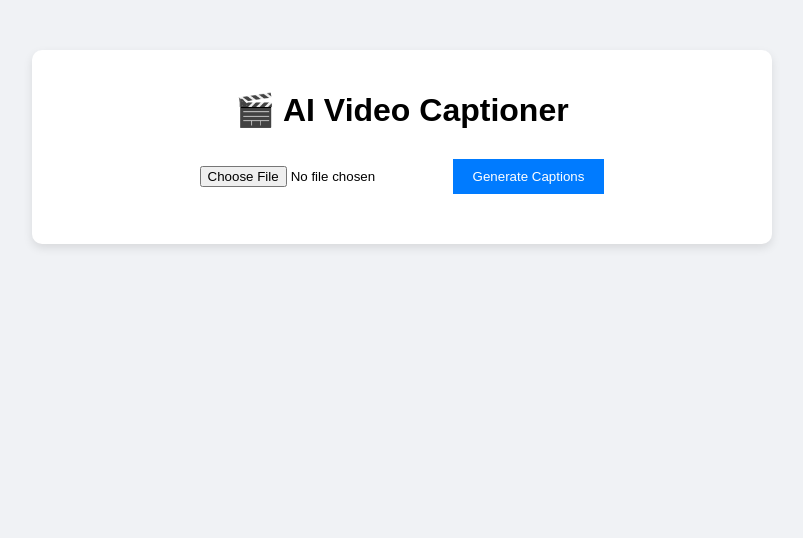
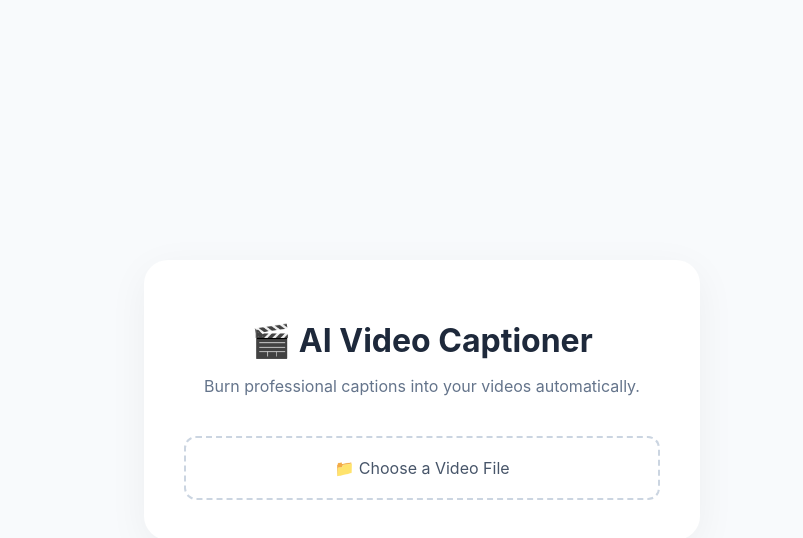
Before and after one commit to agrwl-utkarsh/ai-video-captioner, a React (Create React App) app in the folder frontend/: page / in a window 1280 px wide. Shown: the top 538 px of the page, without its empty margins (238-1041 px from the left). Built offline with nearby package versions, Linux system fonts and the light colour scheme.

Commit message:
Burn captions into video with FFmpeg and refresh the UI.
Replace SRT-only output with captioned MP4 generation via FFmpeg, add backend dependencies, and update the frontend with upload progress, preview, and download.

```diff
--- a/frontend/src/App.css
+++ b/frontend/src/App.css
@@ -1,15 +1,100 @@
-.container {
-  max-width: 700px;
-  margin: 50px auto;
+:root {
+  --primary: #6366f1;
+  --secondary: #4f46e5;
+  --success: #10b981;
+  --bg: #f8fafc;
+}
+
+body {
+  margin: 0;
+  background-color: var(--bg);
+  font-family: 'Inter', sans-serif;
+  display: flex;
+  justify-content: center;
+  align-items: center;
+  min-height: 100vh;
+}
+
+.app-wrapper { width: 100%; max-width: 800px; padding: 20px; }
+
+.glass-card {
+  background: white;
+  padding: 40px;
+  border-radius: 24px;
+  box-shadow: 0 10px 40px rgba(0,0,0,0.05);
   text-align: center;
-  font-family: sans-serif;
+}
+
+h1 { color: #1e293b; margin-bottom: 8px; font-size: 2rem; }
+header p { color: #64748b; margin-bottom: 40px; }
+
+/* File Input */
+.file-input-wrapper label {
+  display: block;
   padding: 20px;
-  background: white;
-  border-radius: 10px;
-  box-shadow: 0 4px 10px rgba(0,0,0,0.1);
+  border: 2px dashed #cbd5e1;
+  border-radius: 12px;
+  cursor: pointer;
+  color: #475569;
+  transition: 0.3s;
 }
-.upload-section { margin: 30px 0; }
-.srt-box { width: 100%; height: 200px; margin-top: 20px; padding: 10px; }
-.btn-primary { background: #007bff; color: white; padding: 10px 20px; border: none; cursor: pointer; }
-.btn-success { background: #28a745; color: white; padding: 10px 20px; border: none; margin-top: 10px; cursor: pointer; }
-body { background-color: #f0f2f5; }
+.file-input-wrapper label:hover { border-color: var(--primary); background: #f5f3ff; }
+#video-upload { display: none; }
+
+/* Buttons */
+button {
+  border: none;
+  border-radius: 12px;
+  font-weight: 600;
+  cursor: pointer;
+  transition: 0.3s;
+}
+
+.btn-generate {
+  background: var(--primary);
+  color: white;
+  padding: 16px 32px;
+  font-size: 1.1rem;
+  margin-top: 20px;
+  width: 100%;
+}
+.btn-generate:hover { background: var(--secondary); transform: translateY(-2px); }
+
+.btn-download {
+  background: var(--success);
+  color: white;
+  padding: 16px 32px;
+  font-size: 1.1rem;
+  flex: 2;
+}
+
+.btn-outline {
+  background: transparent;
+  border: 1px solid #cbd5e1;
+  padding: 16px 20px;
+  flex: 1;
+}
+
+/* Loader */
+.progress-bar {
+  background: #e2e8f0;
+  height: 10px;
+  border-radius: 5px;
+  overflow: hidden;
+  margin-top: 20px;
+}
+.progress-fill {
+  background: var(--primary);
+  height: 100%;
+  transition: width 0.4s ease;
+}
+
+/* Video */
+.video-wrapper {
+  margin: 30px 0;
+  border-radius: 16px;
+  overflow: hidden;
+  box-shadow: 0 4px 20px rgba(0,0,0,0.15);
+}
+
+.actions { display: flex; gap: 15px; margin-top: 20px; }
--- a/frontend/src/App.js
+++ b/frontend/src/App.js
@@ -4,48 +4,115 @@ import './App.css';
 
 function App() {
   const [file, setFile] = useState(null);
-  const [srt, setSrt] = useState("");
+  const [videoUrl, setVideoUrl] = useState("");
   const [loading, setLoading] = useState(false);
+  const [progress, setProgress] = useState(0);
 
-  const uploadVideo = async () => {
+  // 1. Handles file selection
+  const handleFileChange = (e) => {
+    setFile(e.target.files[0]);
+    setVideoUrl(""); // Reset if they pick a new file
+    setProgress(0);
+  };
+
+  // 2. The Generation Process
+  const generateCaptionedVideo = async () => {
     if (!file) return alert("Please select a video file first!");
+
     setLoading(true);
+    setProgress(0);
+
     const formData = new FormData();
     formData.append('video', file);
 
     try {
-      const response = await axios.post('http://localhost:5000/transcribe', formData);
-      setSrt(response.data.srt);
+      const response = await axios.post('http://localhost:5000/transcribe', formData, {
+        onUploadProgress: (progressEvent) => {
+          const percent = Math.round((progressEvent.loaded * 100) / progressEvent.total);
+          // We show up to 90% for upload, the last 10% is AI processing
+          setProgress(percent > 90 ? 90 : percent);
+        },
+      });
+
+      setVideoUrl(response.data.videoUrl);
+      setProgress(100);
     } catch (error) {
       console.error(error);
-      alert("Error: Make sure your Backend terminal is running!");
+      alert("Processing failed. Check if your Backend Terminal is running.");
     } finally {
       setLoading(false);
     }
   };
 
+  // 3. Force Download Logic
+  const handleDownload = async () => {
+    const response = await fetch(videoUrl);
+    const blob = await response.blob();
+    const url = window.URL.createObjectURL(blob);
+    const a = document.createElement('a');
+    a.href = url;
+    a.download = "captioned_video.mp4";
+    document.body.appendChild(a);
+    a.click();
+    window.URL.revokeObjectURL(url);
+  };
+
   return (
-    <div className="container">
-      <h1>🎬 AI Video Captioner</h1>
-      <div className="upload-section">
-        <input type="file" onChange={(e) => setFile(e.target.files[0])} accept="video/*" />
-        <button onClick={uploadVideo} disabled={loading} className="btn-primary">
-          {loading ? "AI is transcribing... please wait" : "Generate Captions"}
-        </button>
+    <div className="app-wrapper">
+      <div className="glass-card">
+        <header>
+          <h1>🎬 AI Video Captioner</h1>
+          <p>Burn professional captions into your videos automatically.</p>
+        </header>
+
+        {/* STEP 1: UPLOAD & GENERATE */}
+        {!loading && !videoUrl && (
+          <div className="upload-zone">
+            <div className="file-input-wrapper">
+              <input type="file" id="video-upload" onChange={handleFileChange} accept="video/*" />
+              <label htmlFor="video-upload">
+                {file ? file.name : "📁 Choose a Video File"}
+              </label>
+            </div>
+            {file && (
+              <button onClick={generateCaptionedVideo} className="btn-generate">
+                ✨ Generate Captioned Video
+              </button>
+            )}
+          </div>
+        )}
+
+        {/* STEP 2: LOADER (0-100%) */}
+        {loading && (
+          <div className="loader-container">
+            <div className="spinner"></div>
+            <p>{progress < 90 ? `Uploading: ${progress}%` : "AI is burning captions... almost done!"}</p>
+            <div className="progress-bar">
+              <div className="progress-fill" style={{ width: `${progress}%` }}></div>
+            </div>
+          </div>
+        )}
+
+        {/* STEP 3: PREVIEW & DOWNLOAD */}
+        {videoUrl && (
+          <div className="result-container">
+            <div className="video-wrapper">
+              <video width="100%" controls key={videoUrl}>
+                <source src={videoUrl} type="video/mp4" />
+              </video>
+            </div>
+
+            <div className="actions">
+              <button onClick={handleDownload} className="btn-download">
+                💾 Download Captioned Video
+              </button>
+              <button onClick={() => {setVideoUrl(""); setFile(null);}} className="btn-outline">
+                🔄 Start New Video
+              </button>
+            </div>
+          </div>
+        )}
       </div>
-      {srt && (
-        <div className="result-section">
-          <textarea value={srt} readOnly className="srt-box" />
-          <br />
-          <button onClick={() => {
-            const element = document.createElement("a");
-            const fileBlob = new Blob([srt], {type: 'text/plain'});
-            element.href = URL.createObjectURL(fileBlob);
-            element.download = "captions.srt";
-            element.click();
-          }} className="btn-success">Download .SRT</button>
-        </div>
-      )}
     </div>
   );
 }
```
Also changed, not shown: 2 other files (tests, documents, lock files or other folders).
